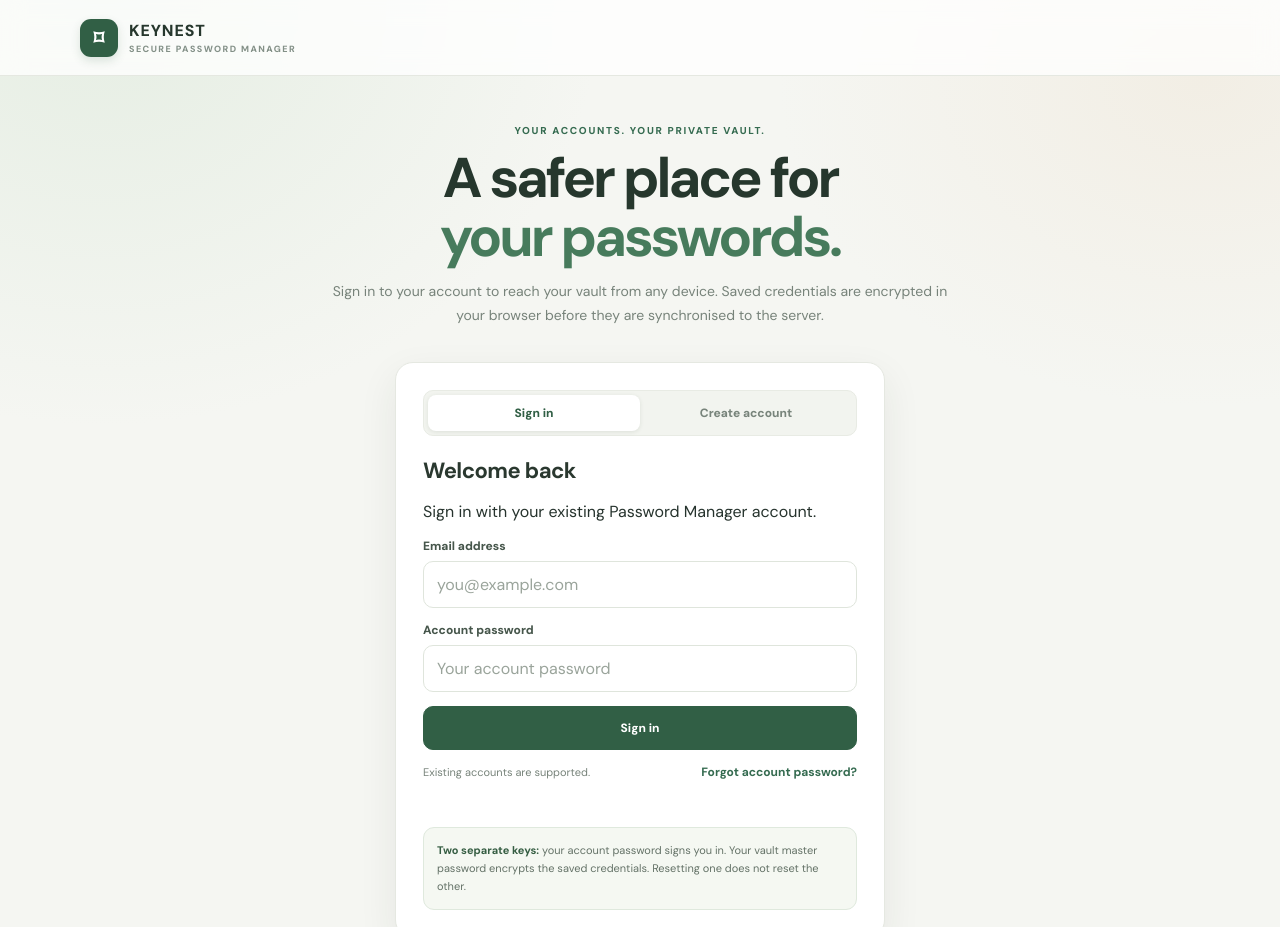
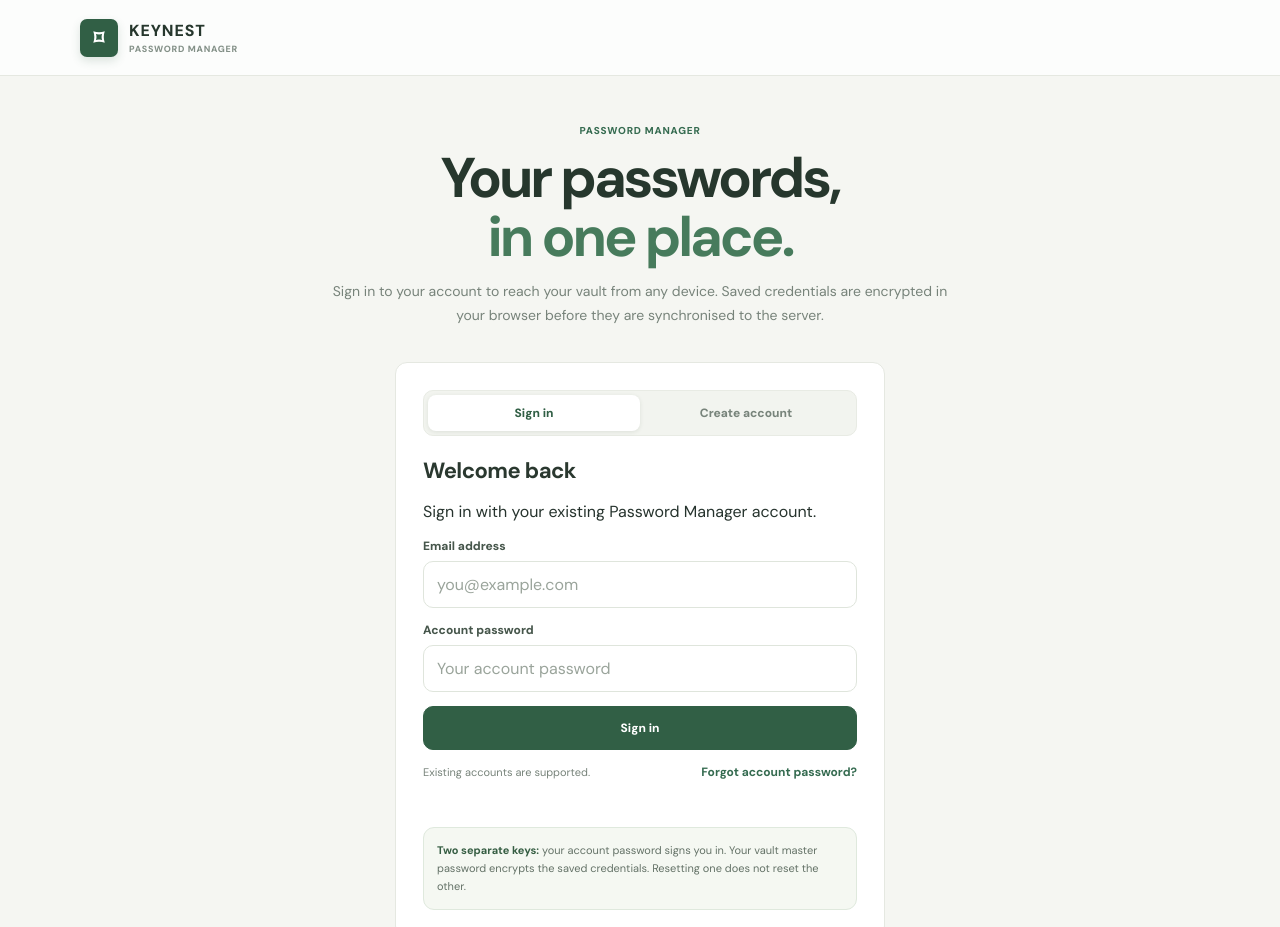
Before and after one commit to tanshi2003/Password_Manager, a website: page web/index.html in a window 1280 px wide. Shown: the top 927 px of the page. Drawn offline with Linux system fonts and the light colour scheme.

Commit message:
Simplify interface and reduce template-like styling

```diff
--- a/web/index.html
+++ b/web/index.html
@@ -17,26 +17,26 @@
   --mint2:#e8f0e8;
   --danger:#bd5555;
   --gold:#9a6b22;
-  --shadow:0 14px 38px rgba(37,54,42,.08);
+  --shadow:none;
 }
 *{box-sizing:border-box}
-body{margin:0;min-height:100vh;background:radial-gradient(ellipse at 8% 0%,rgba(218,232,216,.58),transparent 30%),radial-gradient(ellipse at 94% 8%,rgba(238,227,210,.42),transparent 25%),var(--bg);font-family:"DM Sans",system-ui,sans-serif;color:var(--text)}
+body{margin:0;min-height:100vh;background:var(--bg);font-family:"DM Sans",system-ui,sans-serif;color:var(--text)}
 button,input,textarea{font:inherit}
 button{cursor:pointer}
 .hidden{display:none!important}
 .shell{width:min(1120px,calc(100% - 34px));margin:auto}
-header{height:76px;border-bottom:1px solid var(--line);display:flex;align-items:center;background:rgba(255,255,255,.76);backdrop-filter:blur(12px)}
+header{height:76px;border-bottom:1px solid var(--line);display:flex;align-items:center;background:rgba(255,255,255,.76);backdrop-filter:none}
 .nav{display:flex;justify-content:space-between;align-items:center;width:min(1120px,calc(100% - 34px));margin:auto}
 .brand{display:flex;align-items:center;gap:11px;font-weight:800;letter-spacing:.055em;color:#26372d}
-.brandmark{width:38px;height:38px;border-radius:11px;background:#315f45;display:grid;place-items:center;color:#fff;font-size:20px;box-shadow:0 4px 10px rgba(49,95,69,.16)}
-.brand small{display:block;color:#839087;font-size:9px;letter-spacing:.16em;margin-top:2px}
+.brandmark{width:38px;height:38px;border-radius:7px;background:#315f45;display:grid;place-items:center;color:#fff;font-size:20px;box-shadow:0 4px 10px rgba(49,95,69,.16)}
+.brand small{display:block;color:#839087;font-size:9px;letter-spacing:.08em;margin-top:2px}
 .nav-actions{display:flex;gap:8px}
 .hero{padding:48px 0 24px;text-align:center}
-.eyebrow{text-transform:uppercase;letter-spacing:.17em;font-size:10px;color:var(--mint);font-weight:800}
+.eyebrow{text-transform:uppercase;letter-spacing:.08em;font-size:10px;color:var(--mint);font-weight:800}
 .hero h1{font-size:clamp(34px,6vw,56px);letter-spacing:-.055em;line-height:1.05;margin:12px 0;color:#26372d}
 .hero h1 span{color:#477b5c}
 .hero p{max-width:640px;margin:0 auto;color:var(--muted);font-size:14px;line-height:1.75}
-.card{background:var(--panel);border:1px solid var(--line);border-radius:18px;box-shadow:var(--shadow)}
+.card{background:var(--panel);border:1px solid var(--line);border-radius:12px;box-shadow:none}
 .auth-card{width:min(490px,100%);margin:10px auto 65px;padding:27px}
 .auth-card h2{margin:0 0 8px;font-size:22px;letter-spacing:-.025em;color:#2a382f}
 .auth-card>p{color:var(--muted);font-size:13px;line-height:1.65;margin:0 0 20px}
@@ -94,24 +94,24 @@ header{height:76px;border-bottom:1px solid var(--line);display:flex;align-items:
 .empty h3{font-size:16px;margin:0 0 6px;color:#2d3a31}
 .empty p{font-size:12px;color:var(--muted);margin:0 0 15px}
 .modal{position:fixed;inset:0;z-index:10;background:rgba(35,48,38,.38);backdrop-filter:blur(4px);display:grid;place-items:center;padding:16px}
-.modal-card{width:min(520px,100%);max-height:90vh;overflow:auto;padding:24px;background:#fff;border-color:#e4e9e2;box-shadow:0 24px 70px rgba(31,48,36,.18)}
+.modal-card{width:min(520px,100%);max-height:90vh;overflow:auto;padding:24px;background:#fff;border-color:#e4e9e2;box-shadow:0 8px 28px rgba(31,48,36,.12)}
 .modal-head{display:flex;justify-content:space-between;align-items:center;margin-bottom:8px}
 .modal-head h2{margin:0;font-size:20px;color:#2a382f}
 .close{border:0;background:#f1f4ef;color:#68766c;width:31px;height:31px;border-radius:9px;font-size:17px}
 .password-row{display:flex;gap:7px}
 .password-row input{flex:1;min-width:0}
 .form-actions{display:flex;justify-content:flex-end;gap:8px;margin-top:19px}
-.toast{position:fixed;left:50%;bottom:22px;transform:translateX(-50%);background:#315f45;border:1px solid #244d36;color:#fff;padding:11px 16px;border-radius:10px;font-size:12px;box-shadow:0 10px 28px rgba(39,75,51,.2);z-index:30;max-width:calc(100vw - 30px);text-align:center}
+.toast{position:fixed;left:50%;bottom:22px;transform:translateX(-50%);background:#315f45;border:1px solid #244d36;color:#fff;padding:11px 16px;border-radius:10px;font-size:12px;box-shadow:0 4px 12px rgba(39,75,51,.14);z-index:30;max-width:calc(100vw - 30px);text-align:center}
 .footer{text-align:center;padding:25px 0 32px;color:#879188;font-size:10px;line-height:1.7}
 @media(max-width:700px){.entries{grid-template-columns:1fr}.workspace-head{align-items:flex-start;flex-direction:column}.stats{gap:7px}.stat{padding:12px}.stat strong{font-size:20px}.toolbar{flex-wrap:wrap}.toolbar .search{flex-basis:100%}.nav-actions .btn span{display:none}}
 @media(max-width:430px){.shell{width:min(100% - 22px,1120px)}.auth-card{padding:20px}.hero{padding-top:35px}.stats{grid-template-columns:1fr 1fr}.stats .stat:last-child{grid-column:1/-1}.head-actions{width:100%}.head-actions .btn{flex:1}.row2{grid-template-columns:1fr}.entry-buttons .btn{flex:1}}
 button:focus-visible,input:focus-visible,textarea:focus-visible{outline:2px solid #bc9a54;outline-offset:3px}
 </style></head>
 <body>
-<header><div class="nav"><div class="brand"><div class="brandmark">⌑</div><div>KEYNEST<small>SECURE PASSWORD MANAGER</small></div></div><div class="nav-actions"><button id="lockBtn" class="btn hidden" type="button">Lock vault</button><button id="logoutBtn" class="btn hidden" type="button">Sign out</button></div></div></header>
+<header><div class="nav"><div class="brand"><div class="brandmark">⌑</div><div>KEYNEST<small>PASSWORD MANAGER</small></div></div><div class="nav-actions"><button id="lockBtn" class="btn hidden" type="button">Lock vault</button><button id="logoutBtn" class="btn hidden" type="button">Sign out</button></div></div></header>
 <main class="shell">
 <section id="authView">
-<div class="hero"><div class="eyebrow">Your accounts. Your private vault.</div><h1>A safer place for<br><span>your passwords.</span></h1><p>Sign in to your account to reach your vault from any device. Saved credentials are encrypted in your browser before they are synchronised to the server.</p></div>
+<div class="hero"><div class="eyebrow">Password manager</div><h1>Your passwords,<br><span>in one place.</span></h1><p>Sign in to your account to reach your vault from any device. Saved credentials are encrypted in your browser before they are synchronised to the server.</p></div>
 <section id="accountCard" class="card auth-card">
 <div class="tabs"><button class="tab active" id="loginTab" type="button">Sign in</button><button class="tab" id="signupTab" type="button">Create account</button></div>
 <div id="loginPanel"><h2>Welcome back</h2><p>Sign in with your existing Password Manager account.</p><form id="loginForm">
@@ -141,11 +141,11 @@ button:focus-visible,input:focus-visible,textarea:focus-visible{outline:2px soli
 </section>
 
 <section id="vaultView" class="workspace hidden">
-<div class="workspace-head"><div><div class="eyebrow">Encrypted cloud vault</div><h1>My passwords</h1><p id="vaultSubtitle">Your vault is synchronised to your account.</p></div><div class="head-actions"><button class="btn" id="exportBtn" type="button">↓ Export backup</button><button class="btn" id="importBtn" type="button">↑ Import backup</button><button class="btn btn-primary" id="addBtn" type="button">＋ Add password</button></div></div>
+<div class="workspace-head"><div><div class="eyebrow">Your vault</div><h1>My passwords</h1><p id="vaultSubtitle">Your vault is synchronised to your account.</p></div><div class="head-actions"><button class="btn" id="exportBtn" type="button">↓ Export backup</button><button class="btn" id="importBtn" type="button">↑ Import backup</button><button class="btn btn-primary" id="addBtn" type="button">＋ Add password</button></div></div>
 <div class="stats"><div class="card stat"><span>Saved entries</span><strong id="entryCount">0</strong></div><div class="card stat"><span>Vault status</span><strong style="font-size:16px">Encrypted</strong></div><div class="card stat"><span>Cloud sync</span><strong id="syncStatus" style="font-size:16px">Connected</strong></div></div>
 <div class="card toolbar"><input class="search" id="searchInput" type="search" placeholder="Search websites, usernames or notes..." aria-label="Search vault"><button class="btn" id="generatorBtn" type="button">⚙ Generate</button></div>
 <div id="entries" class="entries"></div>
-<div class="footer">KEYNEST · AES‑256‑GCM · PBKDF2‑SHA‑256 · Encrypted before upload<br>Sign in from another device to retrieve the same vault. Keep your vault master password and encrypted backups safe.</div>
+<div class="footer">AES-256-GCM · PBKDF2-SHA-256 · Encrypted before upload<br>Sign in from another device to retrieve the same vault. Keep your vault master password and encrypted backups safe.</div>
 </section></main>
 <div id="entryModal" class="modal hidden" role="dialog" aria-modal="true" aria-labelledby="modalTitle"><section class="card modal-card"><div class="modal-head"><h2 id="modalTitle">Add password</h2><button class="close" id="closeModal" type="button" aria-label="Close">×</button></div>
 <form id="entryForm"><div class="field"><label for="entryTitle">Service / website</label><input id="entryTitle" maxlength="80" placeholder="e.g. Personal email" required></div><div class="field"><label for="entryUrl">Website URL</label><input id="entryUrl" type="url" maxlength="300" placeholder="https://example.com"></div><div class="field"><label for="entryUsername">Username / email</label><input id="entryUsername" maxlength="160" autocomplete="off" placeholder="name@example.com"></div><div class="field"><label for="entryPassword">Password</label><div class="password-row"><input id="entryPassword" type="password" maxlength="500" autocomplete="new-password" placeholder="Enter or generate a password" required><button type="button" class="btn" id="toggleEntryPassword">Show</button><button type="button" class="btn" id="generateEntryPassword">Generate</button></div></div><div class="field"><label for="entryNotes">Notes (optional)</label><textarea id="entryNotes" maxlength="1000" placeholder="Account notes"></textarea></div><div class="form-actions"><button class="btn" id="cancelEntry" type="button">Cancel</button><button class="btn btn-primary" type="submit">Save securely</button></div></form></section></div>
```
